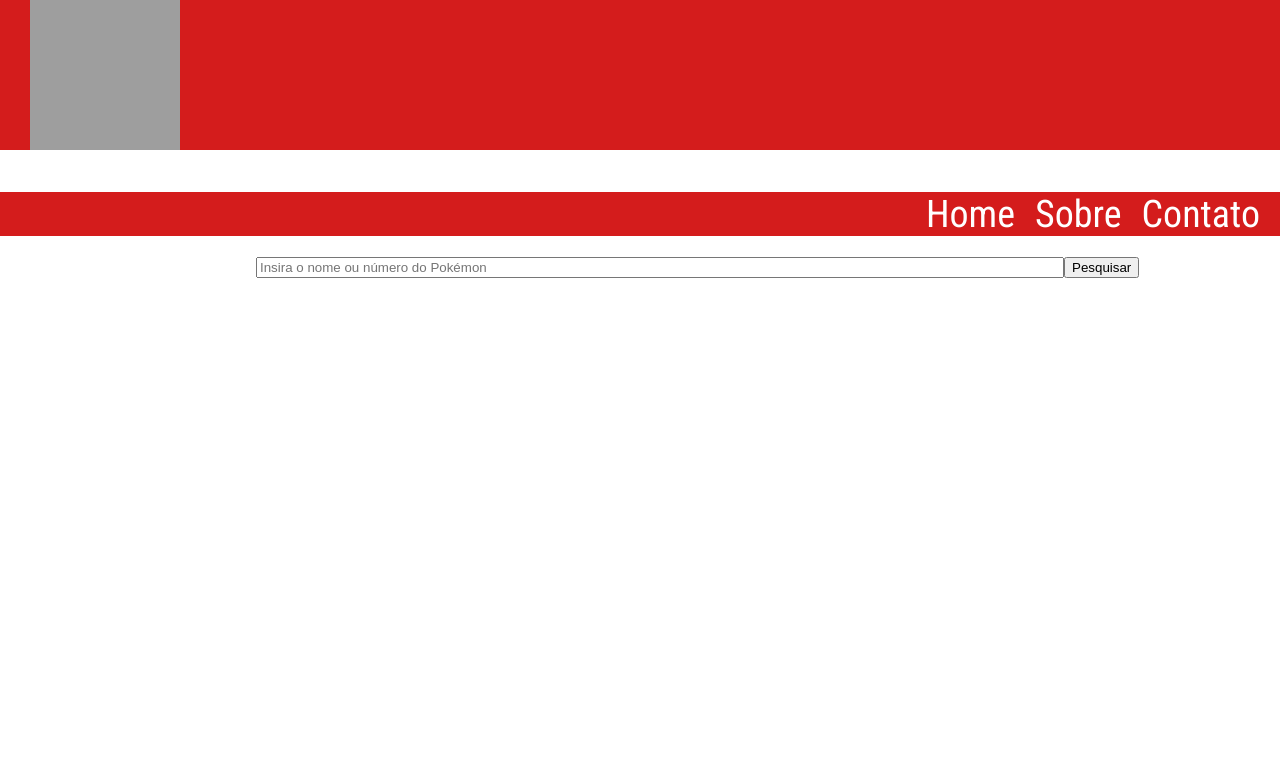
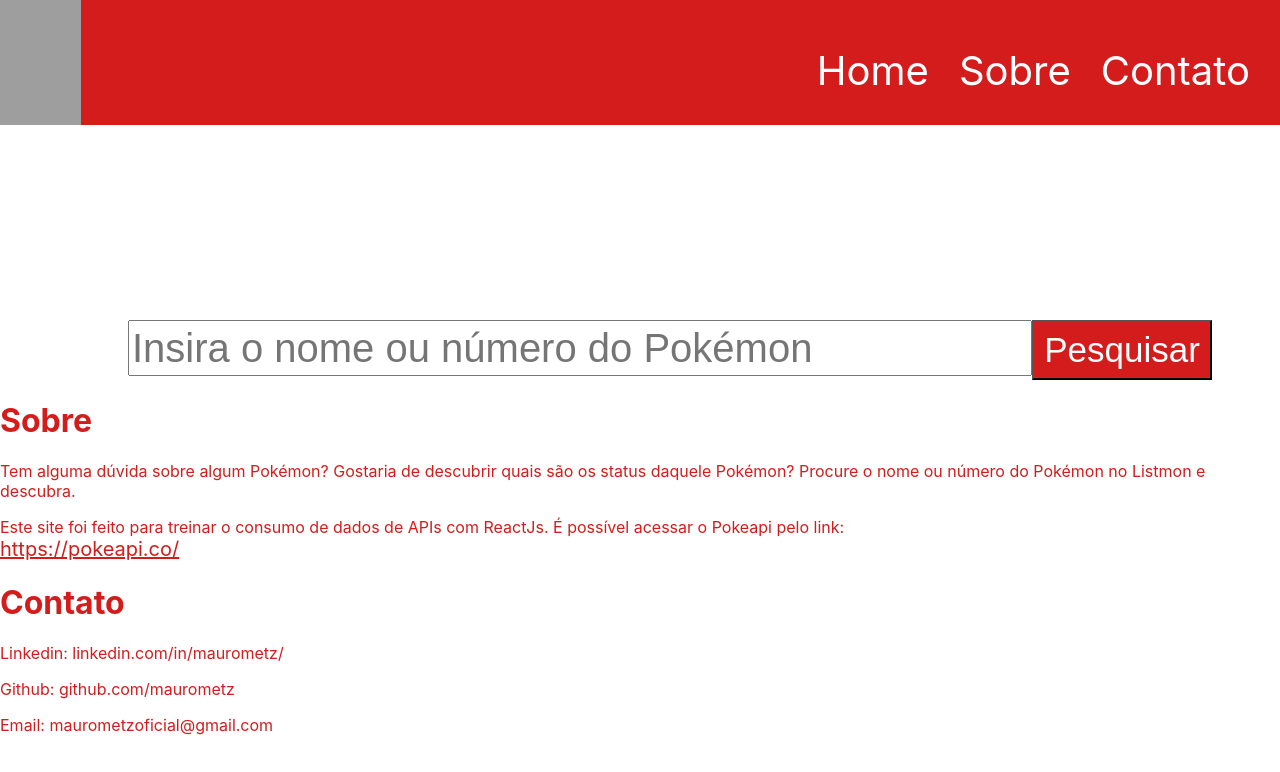
Before and after one commit to maurometz/frontend-challenge, a React (Create React App) app: page / in a window 1280 px wide. Shown: the top 772 px of the page. Built offline with nearby package versions, Linux system fonts and the light colour scheme; grey boxes are pictures that could not be loaded.

Commit message:
Corrigindo e adicionando CSS + seções novas

```diff
--- a/src/App.css
+++ b/src/App.css
@@ -1,75 +1,74 @@
-@media (prefers-reduced-motion: no-preference) {
-  .App-logo {
-    animation: App-logo-spin infinite 20s linear;
-  }
+html {
+  scroll-behavior: smooth;
 }
 
-/* .app {
-
-} */
-
-body {
-  font-family: 'Roboto Condensed', sans-serif;
-}
-
-.menu {
-    border-bottom: 1px solid #610d0d;
+div{
+  color: #D41C1C;
 }
 
 .menu-content {
     background-color: #D41C1C;
-    height: 150px;
+    height: 125px;
     width: 100%;
     position: fixed;
-    display: inline;
-    z-index: 10;
+    z-index: 1;
 }
 
-ul {
-  list-style: none;
+.imagem-link {
+  width: 125px;
+  height: 125px;
+}
+
+nav {
   display: flex;
   justify-content: flex-end;
-  padding-top: 0;
-  padding-bottom: 0;
-  display: inline;
-  font-size: 38px;
-}
-
-li {
-  padding-left: 20px;
-  /* position:; */
-}
-
-li:nth-child(3) {
-  padding-right: 20px;
 }
 
 a {
   text-decoration: none;
   color: white;
+  font-size: 40px;
+  width: 125px;
+  height: 125px;
+  margin-right: 52% ;
+  position: relative;
 }
 
-.imagem-link img {
-  display: inline;
-  width: 150px;
-  height: 150px;
-  padding-left: 30px;
-
+ul {
+  display: flex;
+  margin-bottom: 100px;
+  list-style: none;
 }
 
-.pesquisa {
-  display: flex;
-  position: relative;
-  margin-left: 20%;
-  margin-top: 20%;
+li {
+  margin-top: 30px;
+  margin-left: 30px;
+}
+
+li:nth-child(3) {
+  margin-right: 30px;
 }
 
 .escrever-pesquisa {
-  width: 800px;
+  width: 70%;
+  margin-top: 25%;
+  margin-left: 10%;
+  height: 50px;
+  font-size: 40px;
+  color: #D41C1C;
 }
 
-.nav-bar {
-  display: flex;
-  background-color: #D41C1C;
-  padding-top: -10px;
+.botao-pesquisar {
+    height: 60px;
+    width: 180px;
+    background: #D41C1C;
+    color: white;
+    font-size: 35px;
 }
+
+.pokeapi {
+    color: #D41C1C;
+    font-size: 20px;
+    text-align: justify;
+    text-decoration: underline;
+}
--- a/src/App.js
+++ b/src/App.js
@@ -19,7 +19,7 @@ const App = () => {
       const res = await axios.get(url)
       toArray.push(res.data);
       setPokemonType(res.data.types[0].type.name)
-      if(!!res.data.types[1]){
+      if (!!res.data.types[1]) {
         setPokemonType2(res.data.types[1].type.name)
       } else {
         setPokemonType2(undefined)
@@ -47,25 +47,25 @@ const App = () => {
 
   return (
     <div className="App">
-      <aside className="menu">
+      <section className="section-menu">
         <div className="menu-content">
-          <a className="imagem-link" href="#"><img src="https://i.ibb.co/yQmt4xW/logo.png" /></a>
-
-            <ul className="nav-bar">
-              <li><a href="#">Home</a></li>
-              <li><a href="#">Sobre</a></li>
-              <li><a href="#">Contato</a></li>
+          <nav className="nav-menu">
+            <a className="a-imagem" href="#"><img className="imagem-link" src="https://i.ibb.co/yQmt4xW/logo.png" /></a>
+            <ul className="ul-menu">
+              <li><a href="#home">Home</a></li>
+              <li><a href="#sobre">Sobre</a></li>
+              <li><a href="#contato">Contato</a></li>
             </ul>
-
+          </nav>
         </div>
-      </aside>
-      <div>
+      </section>
+      <div  id="home" className="formulario">
         <form className="pesquisa" onSubmit={handleSubmit}>
           <label>
             <input className="escrever-pesquisa" type="text" onChange={handleChange} placeholder="Insira o nome ou número do Pokémon" />
           </label>
           <label>
-          <input className="" type="submit" value="Pesquisar" />
+            <input className="botao-pesquisar" type="submit" value="Pesquisar" />
           </label>
         </form>
       </div>
@@ -75,8 +75,6 @@ const App = () => {
 
             <img src={data.sprites["front_default"]} />
             <img src={data.sprites["front_shiny"]} />
-
-            <p>Teste de fonte</p>
             <div className="divTable">
               <div className="divTableBody"></div>
               <div className="divTableRow">
@@ -130,17 +128,29 @@ const App = () => {
                 <div className="divTableCell">{" "}{data.stats[5].base_stat}</div>
               </div>
 
-              {/* <div className="divTableRow">
-                <div className="divTableCell">Number of Battle</div>
-                <div className="divTableCell">{data.game_indices.length}</div>
-              </div> */}
-
-
             </div>
 
           </div>
         )
       })}
+
+      <div id="sobre">
+        <h1>Sobre</h1>
+        <p>Tem alguma dúvida sobre algum Pokémon? Gostaria de descubrir quais são os status daquele Pokémon? Procure o
+            nome ou número do Pokémon no Listmon e descubra.</p>
+        <p>Este site foi feito para treinar o consumo de dados de APIs com ReactJs. É possível acessar o Pokeapi pelo
+            link: <a href="https://pokeapi.co/" class="pokeapi" target="_blank" rel="noreferrer">https://pokeapi.co/</a></p>
+      </div>
+
+      <div id="contato">
+        <h1>Contato</h1>
+        <p>Linkedin: linkedin.com/in/maurometz/</p>
+        <p>Github: github.com/maurometz </p>
+        <p>Email: maurometzoficial@gmail.com </p>
+      </div>
+      <footer>
+
+      </footer>
     </div>
   );
 }
```
Lines whose indentation alone changed are shown as unchanged.
